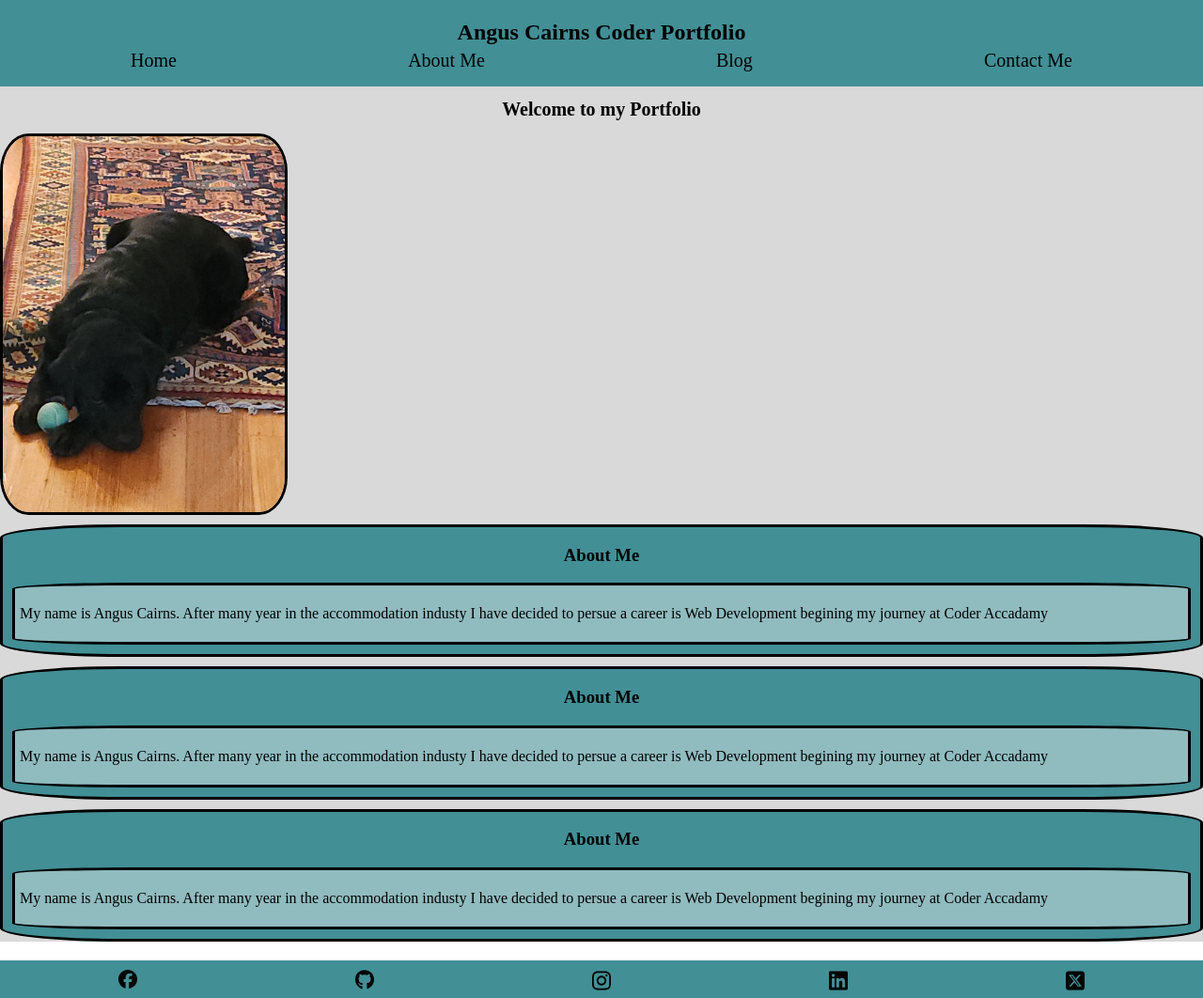
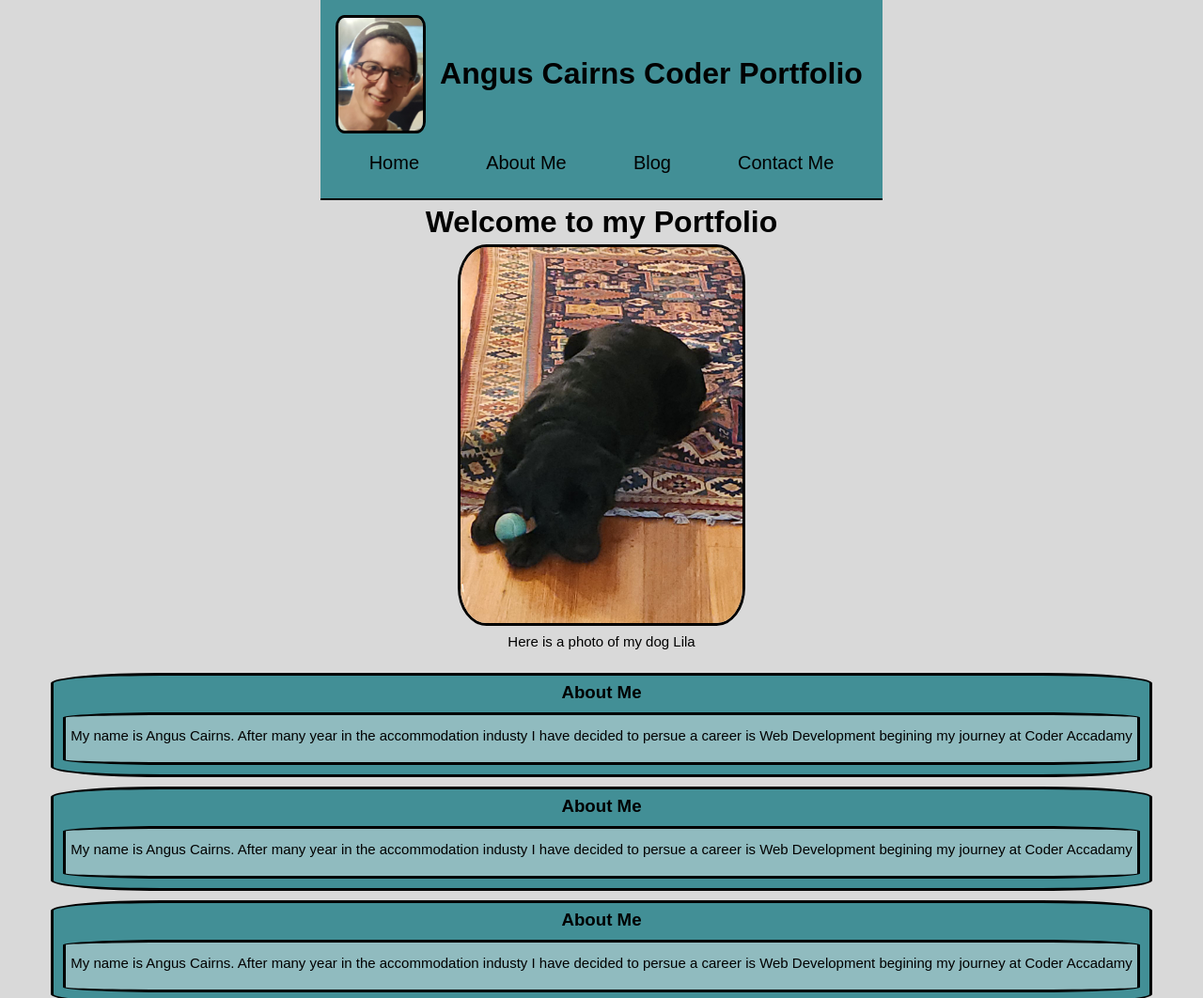
Before and after one commit to Coderaccangus/Angus-Portfolio, a plain HTML site: page Index.html in a window 1280 px wide. Shown: the top 1062 px of the page at 94% size. Drawn offline with Linux system fonts and the light colour scheme.

Commit message:
final styling fixing header

```diff
--- a/Index.html
+++ b/Index.html
@@ -13,19 +13,22 @@
 <body>
     <div class="main-body">
             <header>
-
+            <div class="Header-style">
+                <img class="Profile-Icon" src="/Images/Profile Image.jpg" alt="Profie Icon">
                 <h1>Angus Cairns Coder Portfolio</h1>
+            </div>
                 <nav>
                     <a>Home</a>
                     <a>About Me</a>
                     <a>Blog</a>
                     <a>Contact Me</a>
                 </nav>
+
         </header>
 
         <h1>Welcome to my Portfolio</h1>
         <img src="/Images/Lila.jpg" alt="Dog with ball">
-
+        <p>Here is a photo of my dog Lila</p>
 
 
         <div class="article-parent">
@@ -66,20 +69,20 @@
     </div>
     <footer>
         <div class="social-media">
+            <a href="https://github.com/Coderaccangus" target="_blank">
+                <img src="/Images/SVG Files/github-brands-solid.svg" alt="Github Logo">
+            </a>
+
+            <a href="https://au.linkedin.com/" target="_blank">
+                <img src="/Images/SVG Files/linkedin-brands-solid.svg" alt="Linkedin Logo">
+            </a>
+
             <a href="https://www.facebook.com" target="_blank">
                 <img src="/Images/SVG Files/facebook-brands-solid.svg" alt="Facebook Logo">
             </a>
 
-        <a href="https://github.com/Coderaccangus" target="_blank">
-            <img src="/Images/SVG Files/github-brands-solid.svg" alt="Github Logo">
-        </a>
-
             <a href="https://www.instagram.com/" target="_blank">
                 <img src="/Images/SVG Files/instagram-brands-solid.svg" alt="Instgram Logo">
-        </a>
-
-        <a href="https://au.linkedin.com/" target="_blank">
-            <img src="/Images/SVG Files/linkedin-brands-solid.svg" alt="Linkedin Logo">
             </a>
 
             <a href="https://www.x.com/" target="_blank">
--- a/Styles/index.css
+++ b/Styles/index.css
@@ -1,9 +1,8 @@
 :root {
     --background-color: #D9D9D9;
-    --primary-color:#428F96;
-    --secondary-color:#90BBBF;
-
-
+    --primary-color: #428F96;
+    --secondary-color: #90BBBF;
+    font-family: Arial, sans-serif; /* Adding a default font */
 }
 
 body {
@@ -12,18 +11,44 @@ body {
 
 }
 
-body h1 {
+header {
+    background-color: var(--primary-color);
+    padding: 16px;
+    display: flex;
+    flex-direction: column;
+    align-items: center;
     text-align: center;
-    justify-content: center;
-    font-size: 20px;
+    border-bottom: 2px solid black; /* Black border on the bottom of the header */
 }
 
-.main-body img {
-    width: 300px;
-    border: solid black;
-    border-radius: 10%;
+.Header-style {
+    display: flex;
+    align-items: center;
+    margin-bottom: 10px;
+}
 
+.Header-style img.Profile-Icon {
+    max-width: 90px;
+    margin-right: 10px; /* Space between image and text */
+}
 
+.Header-style h1 {
+    font-size: 24px;
+    margin: 0; /* Remove default margin */
+    text-align: center;
+}
+
+nav {
+    display: flex;
+    justify-content: space-around;
+    width: 100%;
+    margin: 10px 0;
+}
+
+nav a {
+    text-decoration: none;
+    color: black;
+    font-size: 20px;
 }
 
 .main-body {
@@ -31,9 +56,16 @@ body h1 {
     display: flex;
     flex-direction: column;
     min-height: 100vh;
-    justify-content: space-between;
+    justify-content: center;
+    align-items: center;
     color: black;
+}
 
+.main-body img {
+    width: 300px;
+    border: solid black;
+    border-radius: 10%;
+    margin: auto;
 }
 
 .main-body .article-parent {
@@ -41,46 +73,34 @@ body h1 {
     border: solid black;
     border-radius: 10%;
     margin-top: 10px;
+}
 
+.main-body h1 {
+    text-align: center;     /* Center text horizontally */
+    font-size: 32px;        /* Adjust font size as needed */
+    margin: 0;
+    padding: 5px;
+}
+
+.main-body p {
+    font-size: 15px;
+    margin-top: 8px;
 
 }
 
+
 .main-body .article-parent h3 {
     text-align: center;
+    margin: 7px;
 }
 
 .main-body .article-child {
-
     margin: 10px;
     background-color: var(--secondary-color);
     border: solid black;
     justify-content: center;
     border-radius: 10%;
     padding: 5px;
-
-}
-
-
-header {
-    background-color: var(--primary-color);
-    text-align: center;
-    padding: 16px;
-}
-
-header h1 {
-    margin: 5px;
-    font-size: 24px;
-}
-
-nav {
-    display: flex;
-    justify-content: space-around;
-    font-size: 20px;
-}
-
-nav a {
-    text-decoration: none;
-    color: black;
 }
 
 footer {
@@ -88,12 +108,11 @@ footer {
     text-align: center;
     padding: 10px;
     margin-top: 20px;
-
+    border-top: 2px solid black; /* Black border on the top of the footer */
 }
 
 .info {
     color: black;
-
 }
 
 .info p {
@@ -101,10 +120,7 @@ footer {
     justify-content: center;
     margin: 0;
     padding: 2px;
-
-
 }
-
 
 .social-media {
     display: flex;
```
Also changed, not shown: Images/Profile Image.jpg (added). Lines whose indentation alone changed are shown as unchanged.
